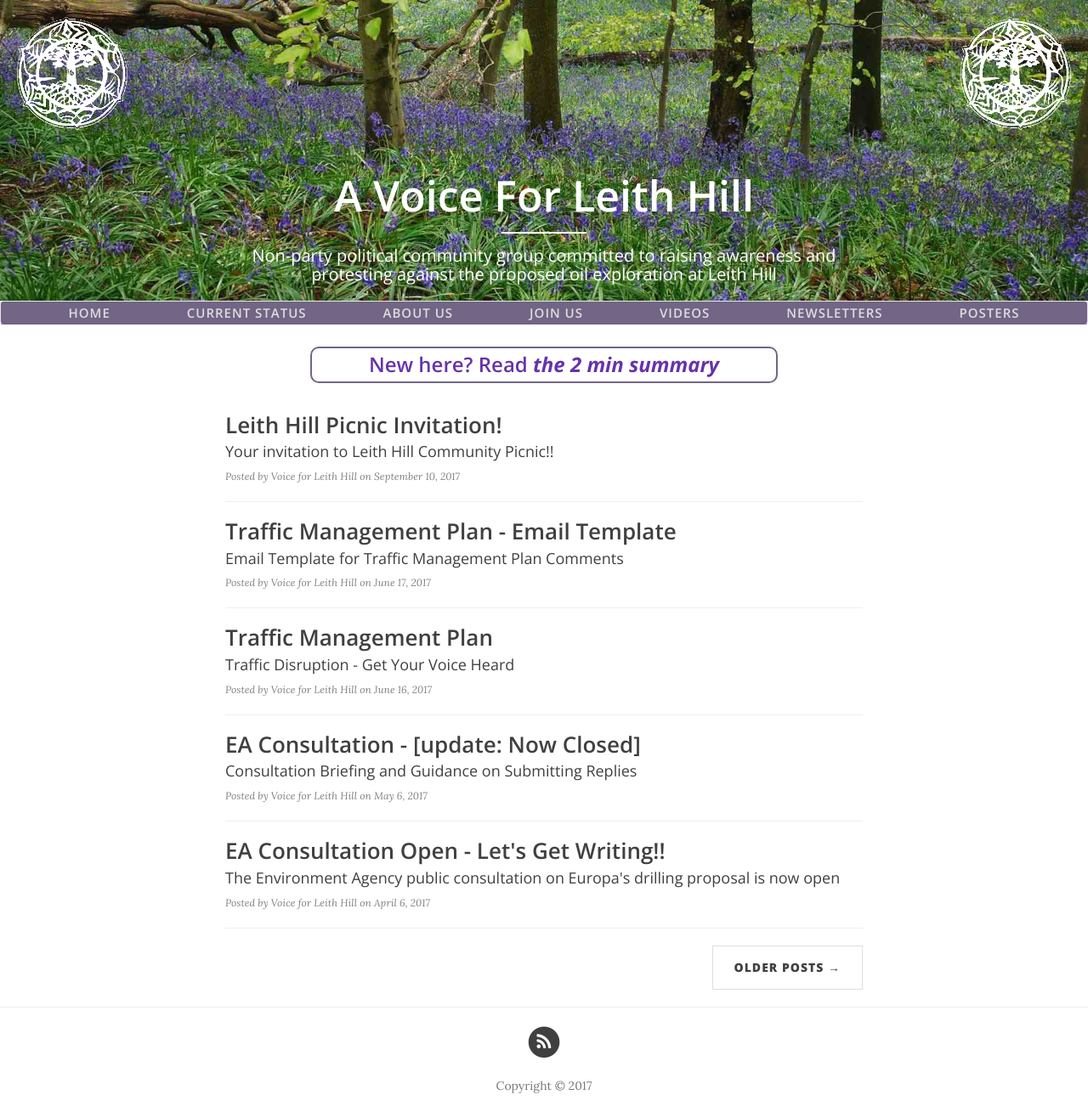
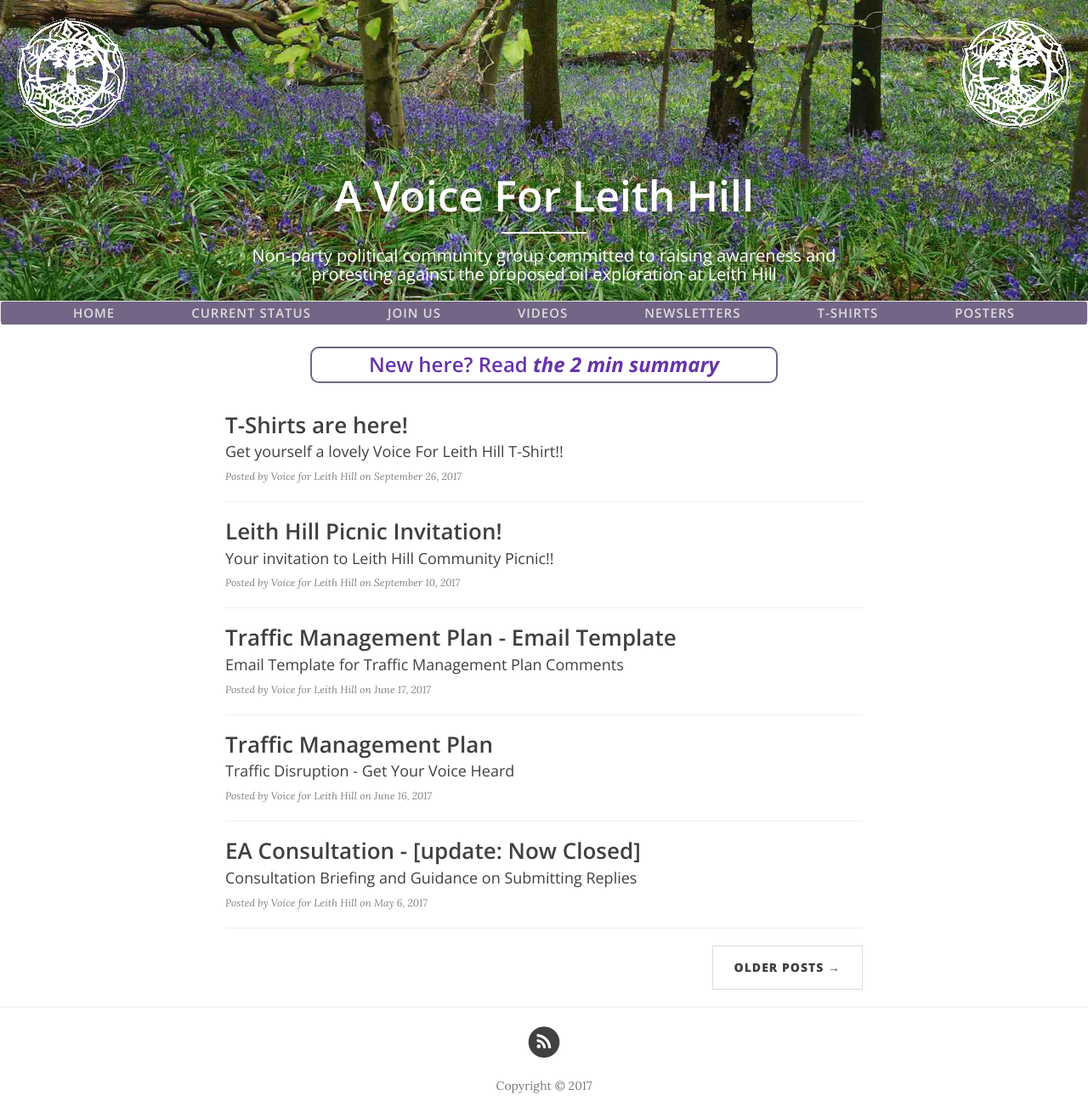
Before and after one commit to voiceforleithhill/v4lh-site-gen, a Jekyll site: the page built from index.html, in a window 1280 px wide. Shown: the whole page at 85% size. Built offline with Jekyll 4.4.1, drawn with Linux system fonts in a browser that asks for light colours; nearby versions of some CDN libraries; the list of posts is cut into pages by our own code.

Commit message:
Content updates

```diff
--- a/_includes/nav.html
+++ b/_includes/nav.html
@@ -48,9 +48,6 @@
                     <a href="{{ site.baseurl }}/status">Current Status</a>
                 </li>
                 <li>
-                    <a href="{{ site.baseurl }}/about">About Us</a>
-                </li>
-                <li>
                     <a href="{{ site.baseurl }}/contact">Join Us</a>
                 </li>
                 <li>
@@ -58,6 +55,9 @@
                 </li>
                 <li>
                     <a href="{{ site.baseurl }}/newsletters">Newsletters</a>
+                </li>
+                <li>
+                    <a href="{{ site.baseurl }}/t-shirts">T-Shirts</a>
                 </li>
                 <li>
                     <a href="{{ site.baseurl }}/posters">Posters</a>
--- /dev/null
+++ b/_includes/t-shirts.html
@@ -0,0 +1,2 @@
+<p>Voice For Leith Hill t-shirts are now available to buy!!! Available in a range of M/F/kids sizes and styles: £10 for adults, £5 for kids. All proceeds go towards campaign fundraising. You can pick them up from the wonderful <a href="http://www.broccolimarketing.com/">Broccoli Marketing</a> on North Street, Dorking between 11am and 3pm daily, or else email <a href="mailto:info@voiceforleithhill.co.uk">info@voiceforleithhill.co.uk</a> to arrange payment/pickup. A big thanks to everyone who has helped make this happen!!</p>
+<img src="{{ site.baseurl }}/img/pics/t-shirts.jpg">
--- /dev/null
+++ b/_posts/2017-09-26-t-shirts.markdown
@@ -0,0 +1,10 @@
+---
+layout:     post
+title:      "T-Shirts are here!"
+subtitle:   "Get yourself a lovely Voice For Leith Hill T-Shirt!!"
+date:       2017-09-26 21:14:04
+author:     "Voice for Leith Hill"
+header-img: "img/banner.jpg"
+---
+
+{% include t-shirts.html %}
--- /dev/null
+++ b/t-shirts.html
@@ -0,0 +1,8 @@
+---
+layout: page
+title: "T-Shirts are here!"
+description: "Get yourself a lovely Voice For Leith Hill T-Shirt!!"
+header-img: "img/banner.jpg"
+---
+
+{% include t-shirts.html %}
```
Also changed, not shown: img/pics/t-shirts.jpg (added).
